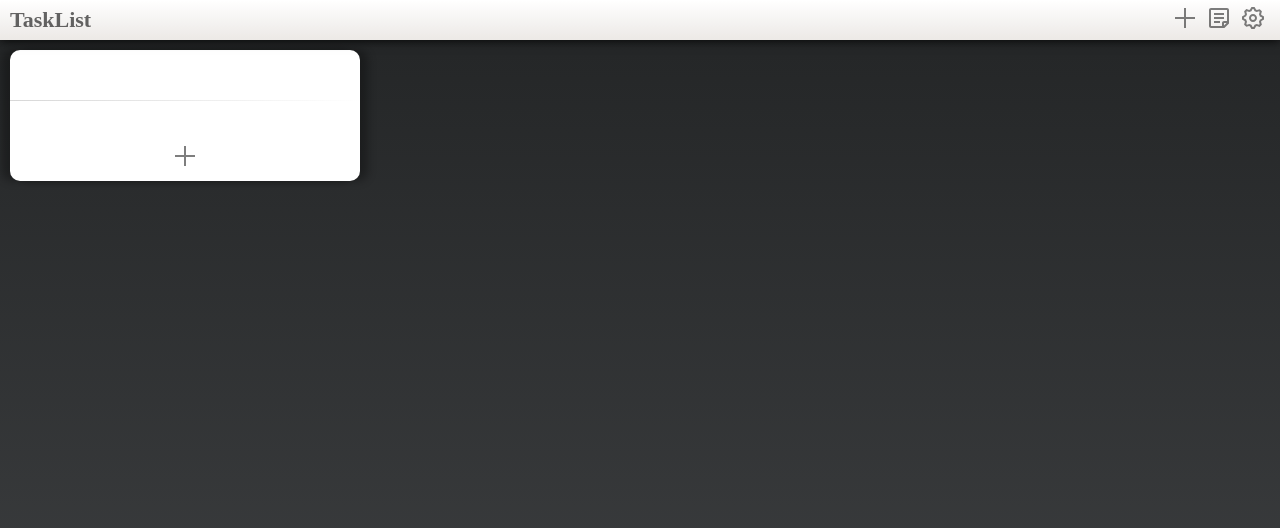
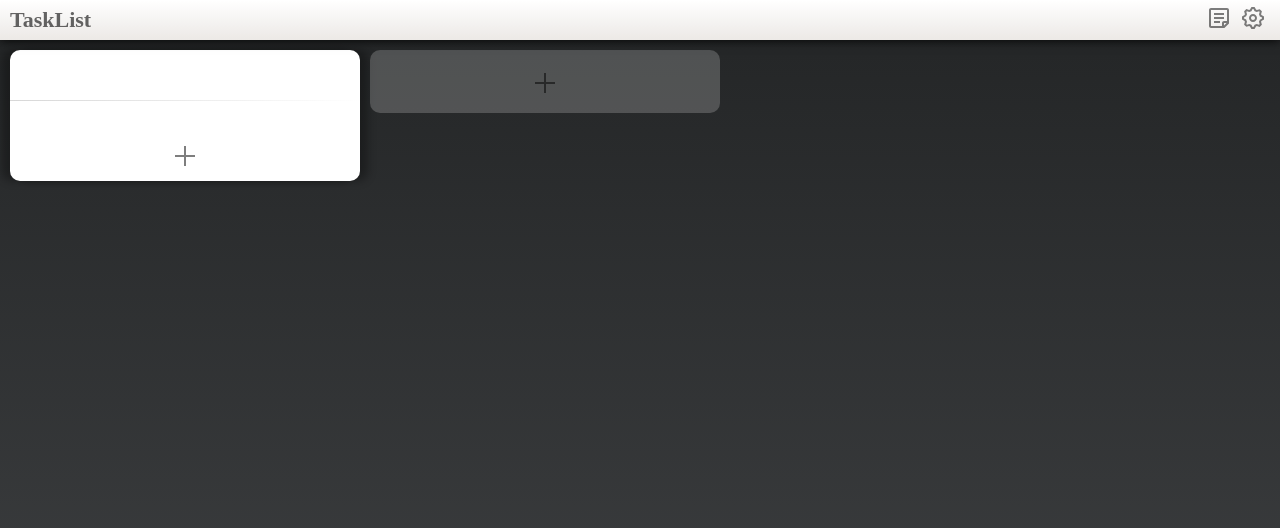
Before and after one commit to h1g0/TaskList, a Vue app: page / in a window 1280 px wide. Shown: the top 528 px of the page. Built offline with nearby package versions, Linux system fonts and the light colour scheme.

Commit message:
change `add button`.

```diff
--- a/src/App.vue
+++ b/src/App.vue
@@ -3,7 +3,6 @@
     <div class="header">
       <h1>TaskList</h1>
       <div class="header-menu">
-        <button class="menu-button" @click="addColumn(taskColumnList.length)"> <img src="img/plus.svg" title="カラムを追加"/></button>
         <button class="menu-button" @click="showOutput()"> <img src="img/note-text.svg" title="出力画面を表示/非表示"/></button>
         <button class="menu-button" @click="showSettings()" ><img src="img/settings.svg" title="設定画面を表示/非表示"/></button>
       </div>
@@ -13,7 +12,7 @@
       v-bind="dragOptions"
       group="column"
       filter=".input-text"
-      preventOnFilter="false"
+      :preventOnFilter="false"
       @start="onDragDropStart"
       @end="onDragDropEnd"
       class="task-colmun-container"
@@ -26,12 +25,16 @@
         v-bind:key="column.id"
         :ref="index"
         @add-column="addColumn(index)"
-        @delete-colmn="deleteColumn(index)"
+        @delete-column="deleteColumn(index)"
         @emit-item="emitItem"
         @save-item="saveItem()"
       ></task-column>
+      <div slot="footer" class="column-dummy">
+        <button class="menu-button" style="width:100%;" @click="addColumn(taskColumnList.length)" title="カラムを追加">
+          <img src="img/plus.svg" />
+        </button>
+      </div>
     </draggable>
-
     <div class="output" v-show="taskListSettings.isOutputVisible">
       <input type="button" value="出力" class="menu" @click="outputResult" title="テキストとして出力" />
       <input type="button" value="コピー" class="menu" @click="copyResult" title="出力結果をクリップボードにコピー"/>
@@ -125,12 +128,16 @@ export default {
       };
     },
     addColumn: function(index) {
-      this.taskColumnList.splice(index + 1, 0, this.buildNewColumn());
+      this.taskColumnList.splice(index, 0, this.buildNewColumn());
       //this.taskList[index + 1].indent = this.taskList[index].indent;
       this.saveItem();
+      this.$nextTick(() => {
+        this.$refs[index]['0'].showTitleEdit();
+      });
     },
     deleteColumn: function(index) {
-      if (!window.confirm("カラムを削除します。よろしいですか？")) {
+      if (this.taskColumnList[index].title != "" &&
+          ! window.confirm("カラムを削除します。よろしいですか？")) {
         return;
       }
       this.taskColumnList.splice(index, 1);
@@ -305,7 +312,22 @@ body{
   align-items:flex-start;
   overflow-x: scroll;
 }
-
+.column-dummy{
+  margin-top: 50px;
+  margin-left:10px;
+  z-index: 1;
+  padding: 10px 0px 3px 0px;
+  border-radius: 10px;
+  background-color: rgba(255, 255, 255, 0.2);
+  min-width: 350px;
+  height: 50px;
+  display:flex;
+  justify-content:center;
+  align-content: center;
+}
+.column-dummy:hover{
+    background-color: rgba(255, 255, 255, 0.5);
+}
 .output{
   z-index: 2;
   position: absolute;
--- a/src/components/TaskColumn.vue
+++ b/src/components/TaskColumn.vue
@@ -16,8 +16,9 @@
       :list="column.taskList"
       v-bind="dragOptions"
       group="task"
+      draggable=".task-item"
       filter=".input-text"
-      preventOnFilter=false
+      :preventOnFilter="false"
       @start="onDragDropStart"
       @end="onDragDropEnd"
       class="tasks"
@@ -36,10 +37,11 @@
         ></task-item>
         </transition-group>
       </draggable>
-
+    <div class="task-add-button-container">
     <button class="task-add-button menu-button" @click="addItem">
       <img src="img/plus.svg" title="タスクを追加"/>
     </button>
+    </div>
   </div>
 </template>
 <script>
@@ -88,10 +90,15 @@ export default {
     addItem: function() {
       this.column.taskList.splice(this.column.taskList.length, 0, this.buildNewItem());
       this.saveItem();
-      this.$refs[this.column.taskList.length - 1]["0"].showEditItemText();
+      this.$nextTick(() => {
+        this.$refs[this.column.taskList.length - 1]['0'].showEditItemText();
+      });
+
+
     },
     deleteItem: function(index) {
-      if (!window.confirm("アイテムを削除します。よろしいですか？")) {
+      if (this.column.taskList[index].text!="" &&
+       ! window.confirm("アイテムを削除します。よろしいですか？")) {
         return;
       }
       this.column.taskList.splice(index, 1);
@@ -114,6 +121,9 @@ export default {
     },
     hideTitleEdit:function(){
       this.isTitleEditing=false;
+      if(this.column.title==""){
+        this.$emit('delete-column');
+      }
     },
     setFocusToTextInput: function() {
       this.$nextTick(() => {
@@ -167,12 +177,16 @@ export default {
   height: 1em;
   width:80%;
 }
+.task-add-button-container{
+  display: flex;
+  align-items: center;
+  width: 100%;
+}
 .task-add-button{
   padding: 0px;
   margin-left:auto;
   margin-right: auto;
   position: relative;
-  width:100%;
 }
 .tasks{
   padding: 0px;
--- a/src/components/TaskItem.vue
+++ b/src/components/TaskItem.vue
@@ -88,6 +88,9 @@ export default {
     },
     hideEditItemText: function() {
       this.isEditing = false;
+      if(this.task.text === ""){
+        this.$emit('delete-item')
+      }
     },
     showItemButtons: function() {
       this.isShowItemButtons = true;
```
